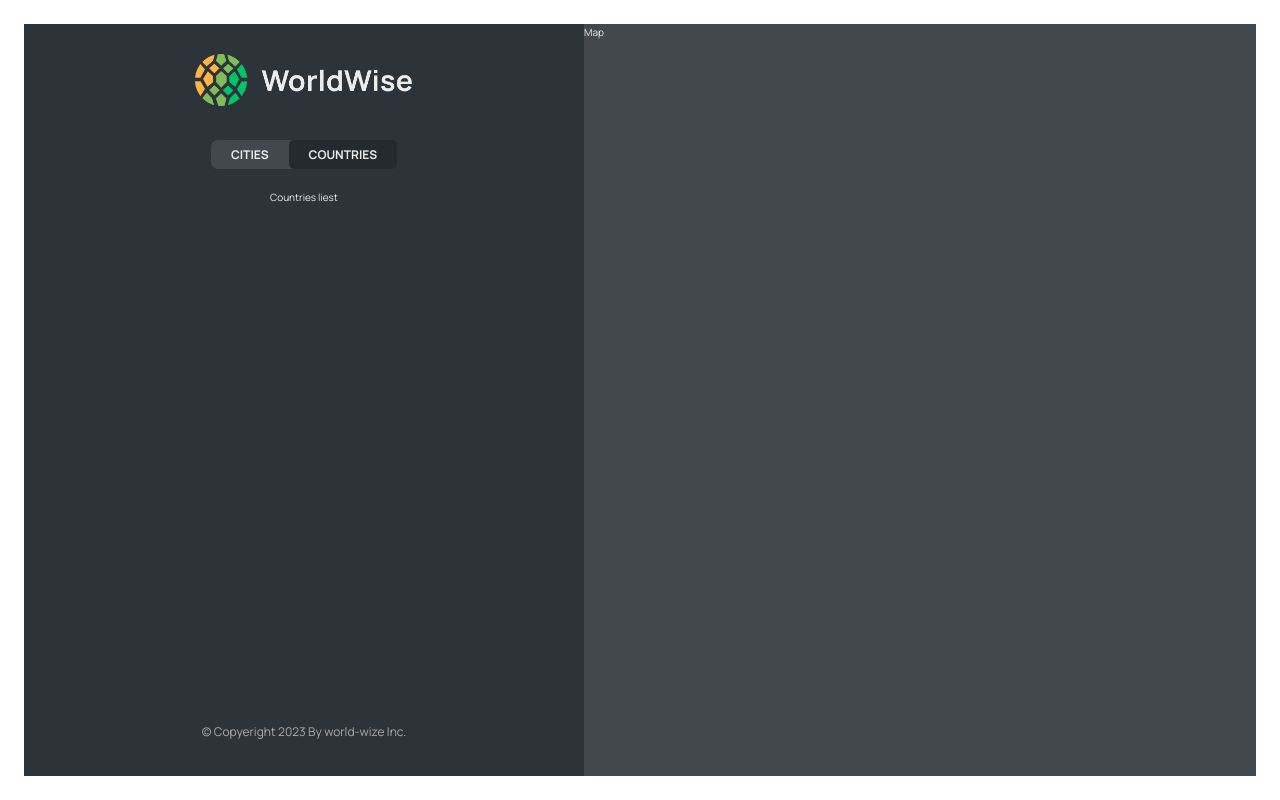
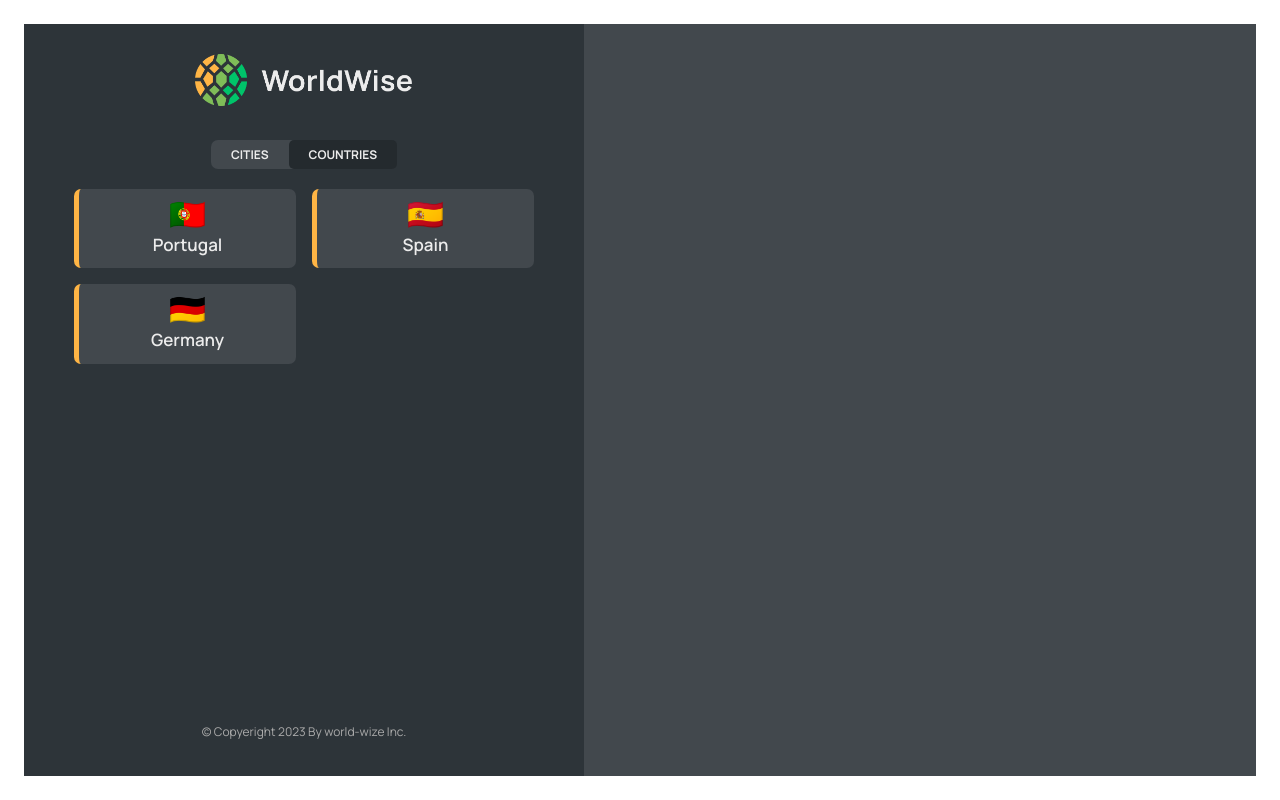
Before and after one commit to Mohamed-Ramadan1/World-Wise-App, a React (Vite) app: page /app/countries in a window 1280 px wide. Built offline with nearby package versions, Linux system fonts and the light colour scheme; data requests are answered from the project's data file.

Commit message:
creating countrey list and handel show the list.

```diff
--- a/src/App.jsx
+++ b/src/App.jsx
@@ -8,6 +8,7 @@ import Product from "./pages/Product/Product";
 import AppLayout from "./pages/AppLayout/AppLayout";
 import Login from "./pages/Login/Login";
 import CityList from "./components/Citys/CityList";
+import CountryList from "./components/Counterys/CountryList";
 
 const BASE_URL = "http://localhost:9000";
 
@@ -45,7 +46,10 @@ const App = () => {
               path="cities"
               element={<CityList cities={cities} isLoading={isLoading} />}
             />
-            <Route path="countries" element={<p>Countries liest </p>} />
+            <Route
+              path="countries"
+              element={<CountryList cities={cities} isLoading={isLoading} />}
+            />
             <Route path="form" element={<p>Form </p>} />
           </Route>
           <Route path="login" element={<Login />} />
--- /dev/null
+++ b/src/components/Counterys/CountryList.jsx
@@ -0,0 +1,20 @@
+import styles from "./CountryList.module.css";
+import CountryItem from "./CountryItem";
+import Spinner from "../Spinners/Spinner";
+import Message from "../Message/Message";
+const CountryList = ({ cities, isLoading }) => {
+  if (isLoading) return <Spinner />;
+  if (!cities.length)
+    return (
+      <Message message="Adding Your first city by clicking on the city on the map" />
+    );
+  return (
+    <ul className={styles.countryList}>
+      {cities.map((city) => (
+        <CountryItem country={city} key={city.id} />
+      ))}
+    </ul>
+  );
+};
+
+export default CountryList;
--- a/src/components/Counterys/CountryList.module.css
+++ b/src/components/Counterys/CountryList.module.css
@@ -2,7 +2,7 @@
   width: 100%;
   height: 65vh;
   list-style: none;
-  overflow-y: scroll;
+  overflow-y: auto;
   overflow-x: hidden;
 
   display: grid;
--- a/src/components/Map/Map.jsx
+++ b/src/components/Map/Map.jsx
@@ -1,7 +1,7 @@
 import React from "react";
 import styles from "./Map.module.css";
 const Map = () => {
-  return <div className={styles.mapContainer}>Map</div>;
+  return <div className={styles.mapContainer}></div>;
 };
 
 export default Map;
```
